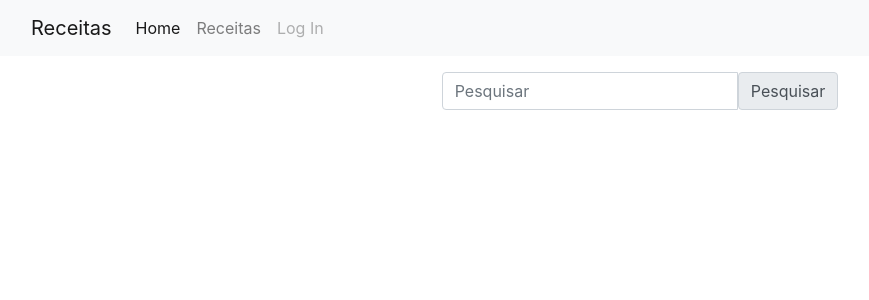
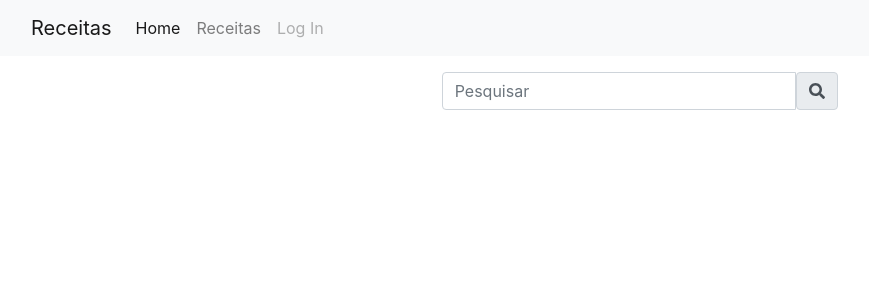
Before and after one commit to Claudia-Vieira/Recipe-Project-Frontend, an Angular app in the folder project-frontend/: page / in a window 1280 px wide. Shown: the top 300 px of the page, without its empty margins (0-869 px from the left). Built offline with nearby package versions, Linux system fonts and the light colour scheme.

Commit message:
Introdução do font awesome e do simbolo de pesquisa

```diff
--- a/project-frontend/package.json
+++ b/project-frontend/package.json
@@ -19,6 +19,11 @@
     "@angular/platform-browser": "~13.1.0",
     "@angular/platform-browser-dynamic": "~13.1.0",
     "@angular/router": "~13.1.0",
+    "@fortawesome/angular-fontawesome": "^0.10.1",
+    "@fortawesome/fontawesome-svg-core": "~1.2.36",
+    "@fortawesome/free-brands-svg-icons": "^5.15.4",
+    "@fortawesome/free-regular-svg-icons": "^5.15.4",
+    "@fortawesome/free-solid-svg-icons": "^5.15.4",
     "@ng-bootstrap/ng-bootstrap": "^11.0.0",
     "bootstrap": "^4.6.0",
     "rxjs": "~7.4.0",
--- a/project-frontend/src/app/app.module.ts
+++ b/project-frontend/src/app/app.module.ts
@@ -5,6 +5,7 @@ import { AppRoutingModule } from './app-routing.module';
 import { AppComponent } from './app.component';
 import { NgbModule } from '@ng-bootstrap/ng-bootstrap';
 import { SearchFormComponent } from './search-form/search-form.component';
+import { FontAwesomeModule } from '@fortawesome/angular-fontawesome';
 
 @NgModule({
   declarations: [
@@ -14,7 +15,8 @@ import { SearchFormComponent } from './search-form/search-form.component';
   imports: [
     BrowserModule,
     AppRoutingModule,
-    NgbModule
+    NgbModule,
+    FontAwesomeModule
   ],
   providers: [],
   bootstrap: [AppComponent]
--- a/project-frontend/src/app/search-form/search-form.component.html
+++ b/project-frontend/src/app/search-form/search-form.component.html
@@ -2,7 +2,7 @@
     <div class="row">
         <div class="input-group col-4 mt-3" id="searchForm">
             <input type="text" class="form-control" placeholder="Pesquisar" aria-label="Search Place" >
-            <span class="input-group-text" >Pesquisar</span>
+            <span class="input-group-text" ><fa-icon [icon]="faSearch"></fa-icon></span>
         </div>
     </div>
 </div>
--- a/project-frontend/src/app/search-form/search-form.component.ts
+++ b/project-frontend/src/app/search-form/search-form.component.ts
@@ -1,4 +1,5 @@
 import { Component, OnInit } from '@angular/core';
+import { faSearch } from '@fortawesome/free-solid-svg-icons';
 
 @Component({
   selector: 'app-search-form',
@@ -9,6 +10,8 @@ export class SearchFormComponent implements OnInit {
 
   constructor() { }
 
+  faSearch = faSearch;
+
   ngOnInit(): void {
   }
 
```
Also changed, not shown: 1 other file (tests, documents, lock files or other folders).
